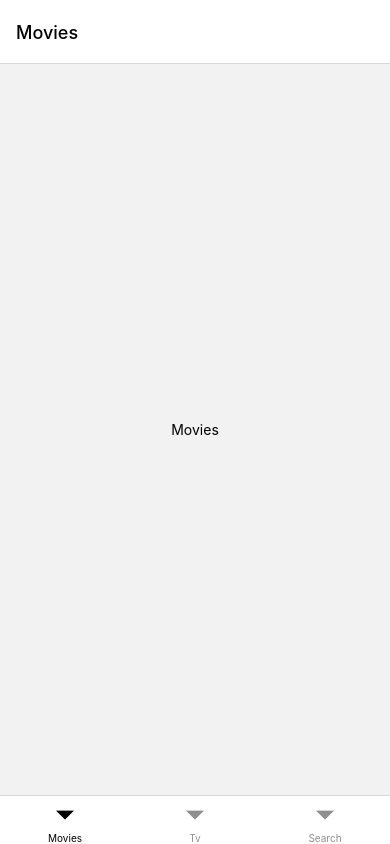
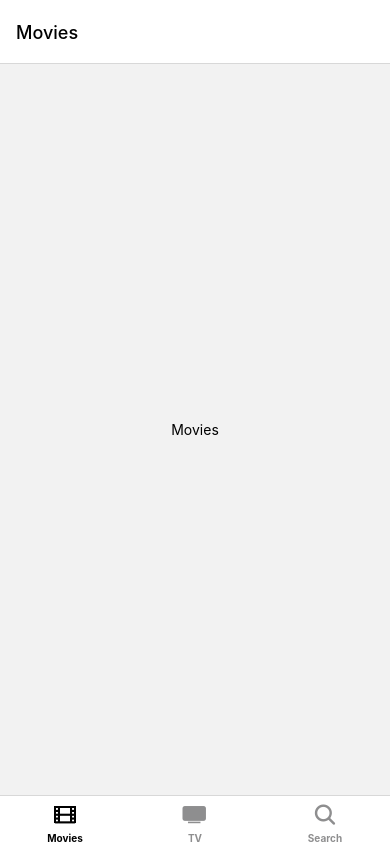
Before and after one commit to hyoilll/MovieApp_reactNative, a React Native app: screen / in a window 390 px wide. Built offline with nearby package versions, Linux system fonts and the light colour scheme.

Commit message:
TabBarIcons

```diff
--- a/data/data.ts
+++ b/data/data.ts
@@ -1,2 +1,27 @@
+import Movies from "../screens/Movies";
+import Tv from "../screens/Tv";
+import Search from "../screens/Search";
+
 export const BLACK_COLOR = "black";
 export const WHITE_COLOR = "white";
+
+export const tab_navigation_items = {
+  0: {
+    name: "Movies",
+    component: Movies,
+    icon_focused: "ios-film-outline",
+    icon_notFocused: "ios-film",
+  },
+  1: {
+    name: "TV",
+    component: Tv,
+    icon_focused: "ios-tv-outline",
+    icon_notFocused: "ios-tv",
+  },
+  2: {
+    name: "Search",
+    component: Search,
+    icon_focused: "ios-search-outline",
+    icon_notFocused: "ios-search",
+  },
+};
--- a/navigation/Tabs.js
+++ b/navigation/Tabs.js
@@ -2,10 +2,8 @@ import React from "react";
 import { createBottomTabNavigator } from "@react-navigation/bottom-tabs";
 import { NavigationContainer } from "@react-navigation/native";
 import { useColorScheme } from "react-native";
-import Movies from "../screens/Movies";
-import Tv from "../screens/Tv";
-import Search from "../screens/Search";
-import { BLACK_COLOR, WHITE_COLOR } from "../data/data";
+import { Ionicons } from "@expo/vector-icons";
+import { BLACK_COLOR, WHITE_COLOR, tab_navigation_items } from "../data/data";
 
 const Tab = createBottomTabNavigator();
 
@@ -27,11 +25,36 @@ const Tabs = () => {
             backgroundColor: isDarkMode ? BLACK_COLOR : WHITE_COLOR,
           },
           headerTintColor: isDarkMode ? WHITE_COLOR : BLACK_COLOR,
+          tabBarLabelStyle: {
+            fontWeight: "bold",
+          },
         }}
       >
-        <Tab.Screen name="Movies" component={Movies} />
-        <Tab.Screen name="Tv" component={Tv} />
-        <Tab.Screen name="Search" component={Search} />
+        {Object.keys(tab_navigation_items).map((key) => {
+          const navigation_item = tab_navigation_items[key];
+          return (
+            <Tab.Screen
+              key={key}
+              name={navigation_item.name}
+              component={navigation_item.component}
+              options={{
+                tabBarIcon: ({ focused, color, size }) => {
+                  return (
+                    <Ionicons
+                      name={
+                        focused
+                          ? navigation_item.icon_focused
+                          : navigation_item.icon_notFocused
+                      }
+                      size={size}
+                      color={color}
+                    />
+                  );
+                },
+              }}
+            />
+          );
+        })}
       </Tab.Navigator>
     </NavigationContainer>
   );
```
